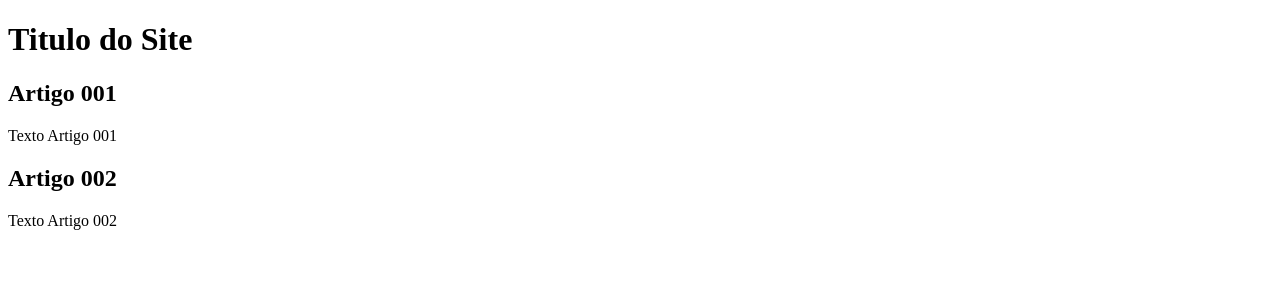
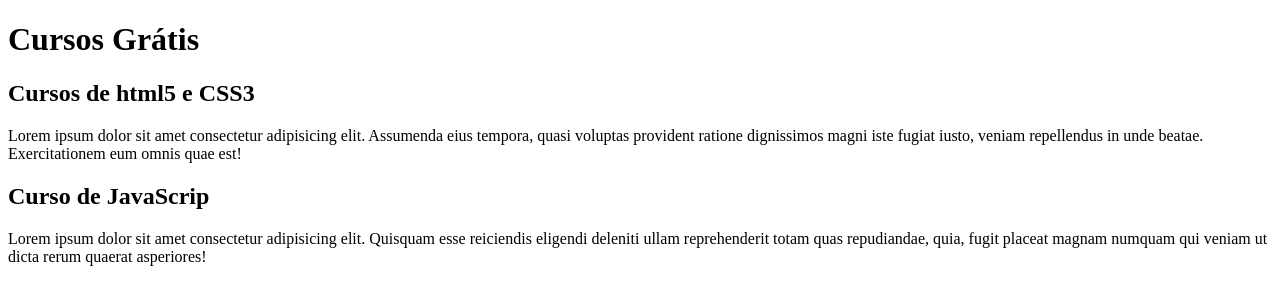
Before and after one commit to MateusOliveira344/projeto-site, a plain HTML site: page index.html in a window 1280 px wide. Drawn offline with Linux system fonts and the light colour scheme.

Commit message:
teste teste

```diff
--- a/index.html
+++ b/index.html
@@ -9,15 +9,15 @@
 <body>
    <main>
     <header>
-        <h1>Titulo do Site</h1>
+        <h1>Cursos Grátis</h1>
     </header>
     <Article>
-        <h2>Artigo 001</h2>
-        <p>Texto Artigo 001</p>
+        <h2>Cursos de html5 e CSS3</h2>
+        <p>Lorem ipsum dolor sit amet consectetur adipisicing elit. Assumenda eius tempora, quasi voluptas provident ratione dignissimos magni iste fugiat iusto, veniam repellendus in unde beatae. Exercitationem eum omnis quae est!</p>
     </Article>
     <Article>
-        <h2>Artigo 002</h2>
-        <p>Texto Artigo 002</p>
+        <h2>Curso de JavaScrip</h2>
+        <p>Lorem ipsum dolor sit amet consectetur adipisicing elit. Quisquam esse reiciendis eligendi deleniti ullam reprehenderit totam quas repudiandae, quia, fugit placeat magnam numquam qui veniam ut dicta rerum quaerat asperiores!</p>
     </Article>
    </main>
  </body>
```
